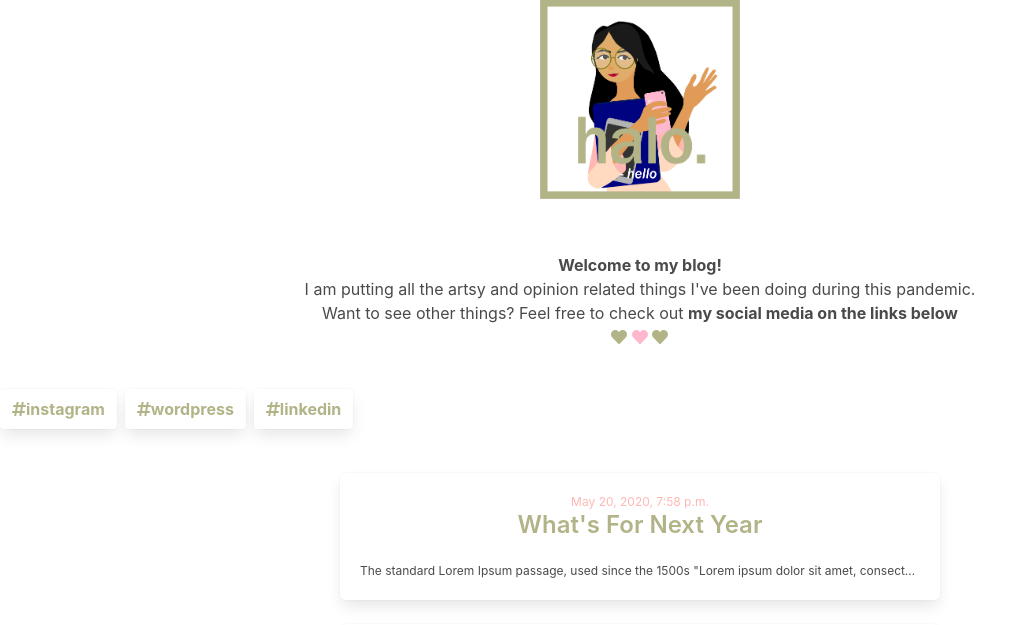
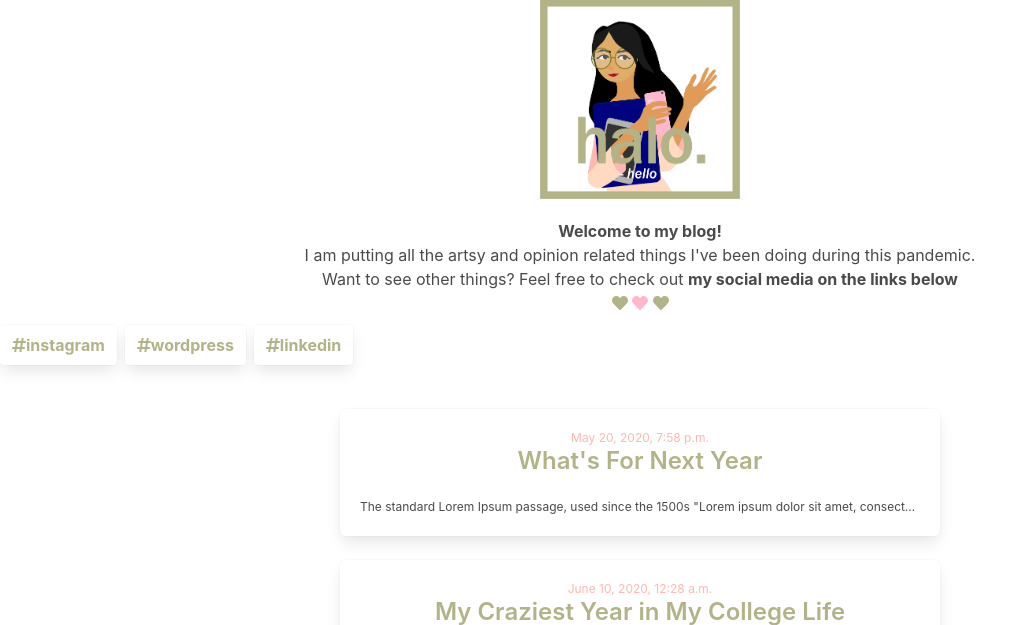
Before and after one commit to amlndr/myWebsite, a Django app: page / in a window 1280 px wide. Shown: the part 133-758 px from the top of the page, without its empty margins (0-1035 px from the left). Run offline with Django 3.2, Linux system fonts and the light colour scheme; data comes from the database, SQL or seed files in the repository; some libraries are stand-ins or nearby versions.

Commit message:
try again fix

```diff
--- a/blog/templates/blog/post_list.html
+++ b/blog/templates/blog/post_list.html
@@ -10,8 +10,9 @@
             <img class="myphoto" src="/static/images/ilus1.png" width="40%" height="40%">
         </div>
     </div>
+</div>
 
-    <div class="desc">
+    <div class="profile">
 
         <h4><b>Welcome to my blog!</b></h4>
         <p>I am putting all the artsy and opinion related things I've been doing
@@ -22,7 +23,7 @@
             <i class="fas fa-heart" style="color:#b3b388;"></i>
         </p>
     </div>
-</div>
+
 
     <div class="tags are-medium " >
         <span class="tag is-white box">
```
